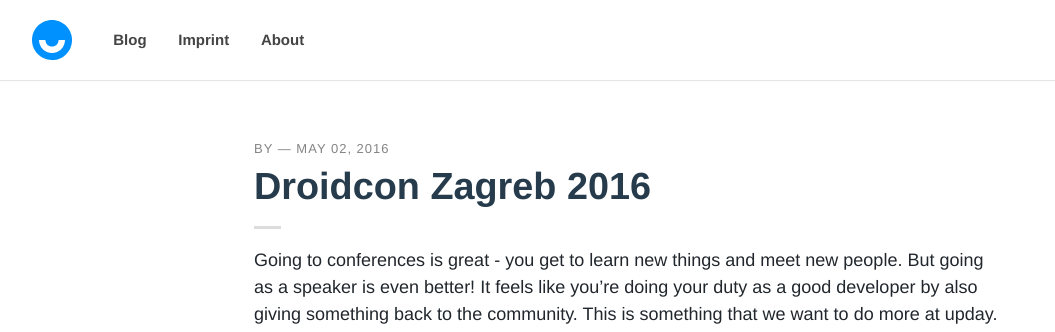
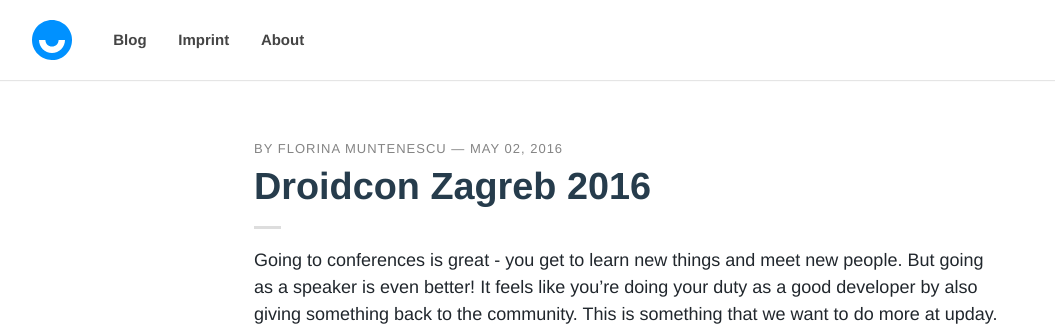
Before and after one commit to upday/upday.github.io, a Jekyll site: the page built from _posts/blog/2016-05-03-droidcon_zagreb.md, in a window 1280 px wide. Shown: the top 332 px of the page, without its empty margins (12-1067 px from the left). Built offline with Jekyll 4.4.1, drawn with Linux system fonts in a browser that asks for light colours; nearby versions of some CDN libraries; some web fonts are replaced; comment, search, counter and statistics services are not loaded.

Commit message:
Fix showing author name in "post" layout.

```diff
--- a/_layouts/post.html
+++ b/_layouts/post.html
@@ -13,7 +13,7 @@ layout: page
   <div class="container">
     <header>
       <div class="meta">
-        By <address><a rel="author" href="{{ page.author.link }}" title="{{ page.author.name }}" target="_blank">{{ page.author.name }}</a></address> &mdash;
+        By {{ site.data.authors[page.author].name }} &mdash;
         <time pubdate datetime="{{ page.date | date: "%Y-%d-%B" }}" title="{{ page.date | date: "%B %d, %Y" }}">{{ page.date | date: "%B %d, %Y" }}</time>
       </div>
       <h1 class="title">{{ page.title }}</h1>
@@ -29,7 +29,7 @@ layout: page
       <address>
         <img src="/images/{{ site.data.authors[page.author].avatar }}">
         <p>Written by <strong><a rel="author" href="https://twitter.com/{{ site.data.authors[page.author].twitter }}" title="{{ site.data.authors[page.author].name }}" target="_blank">{{ site.data.authors[page.author].name }}</a></strong><br>
-          <span class="muted">{{ site.data.authors[page.author].bio }}</span>
+          <span class="muted">{{ site.data.authors[page.author].bio }}&nbsp;</span>
         </p>
       </address>
 
```
